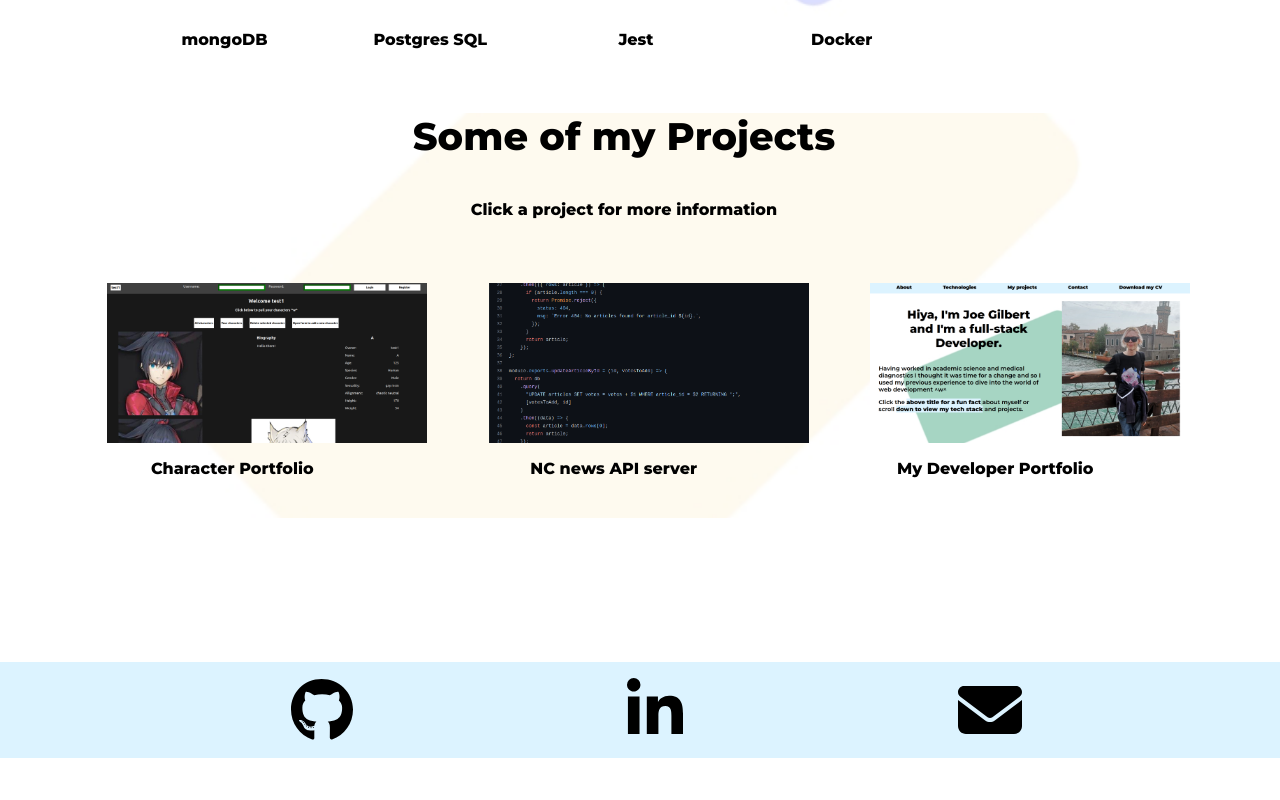
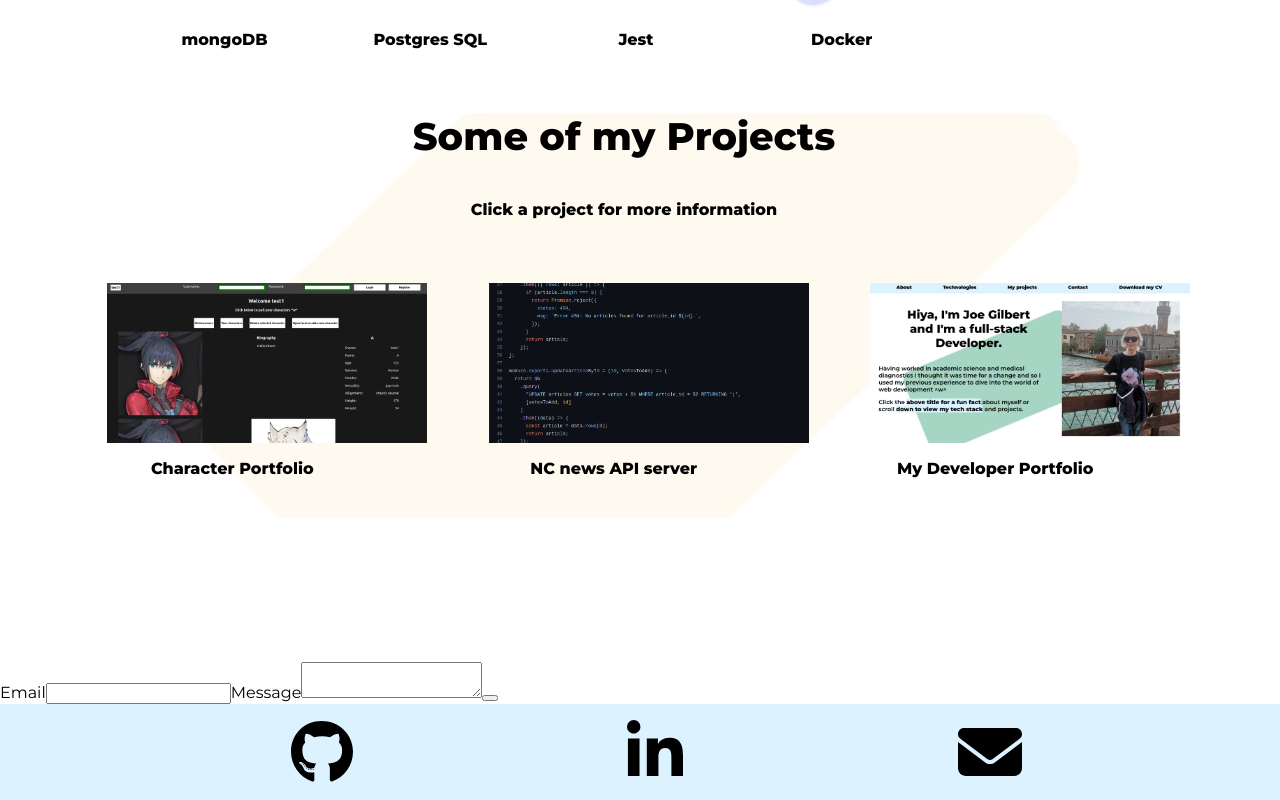
Before and after one commit to joeglDev/Developer-Portfolio-Joe-Gilbert, a Vue app in the folder vue-project/: page / in a window 1280 px wide. Shown: the part 1661-2461 px from the top of the page. Before the commit the page ends 2419 px from the top, so only its background shows below. Built offline with nearby package versions, Linux system fonts and the light colour scheme.

Commit message:
Emails. began creating email template

```diff
--- a/vue-project/src/App.vue
+++ b/vue-project/src/App.vue
@@ -4,6 +4,7 @@ import About from './components/About.vue';
 import TechStack from './components/TechStack.vue';
 import ProjectGrid from './components/ProjectGrid.vue';
 import Footer from './components/Footer.vue';
+import Email from './components/Email.vue';
 </script>
 
 <template>
@@ -12,6 +13,7 @@ import Footer from './components/Footer.vue';
     <About></About>
     <TechStack></TechStack>
     <ProjectGrid></ProjectGrid>
+    <Email></Email>
     <Footer></Footer>
 </template>
 
--- /dev/null
+++ b/vue-project/src/components/Email.vue
@@ -0,0 +1,27 @@
+<script setup lang="ts">
+import {ref} from 'vue';
+
+//refs
+const emailAddress = ref("");
+const emailMessage = ref("");
+
+//functions
+
+const submitEmail = () => {
+
+};
+</script>
+
+<template>
+  <form ref={form}>
+      <label>Email</label>
+      <input type="email" id="user_email" v-model="emailAddress"/>
+      <label>Message</label>
+      <textarea name="message" v-model="emailMessage"/>
+      <button @click="submitEmail"></button>
+    </form>
+</template>
+
+<style>
+@import '../CSS/Email.css'
+</style>
--- a/vue-project/src/components/Footer.vue
+++ b/vue-project/src/components/Footer.vue
@@ -14,6 +14,7 @@
             aria-label="clink link to open my email address in a new tab"
             class="Footer__font-awesome-icon"><font-awesome-icon icon="fa-solid fa-envelope" size="4x" /></a>
     </footer>
+
 </template>
 
 <style>
```
Also changed, not shown: vue-project/src/CSS/Email.css (added).
